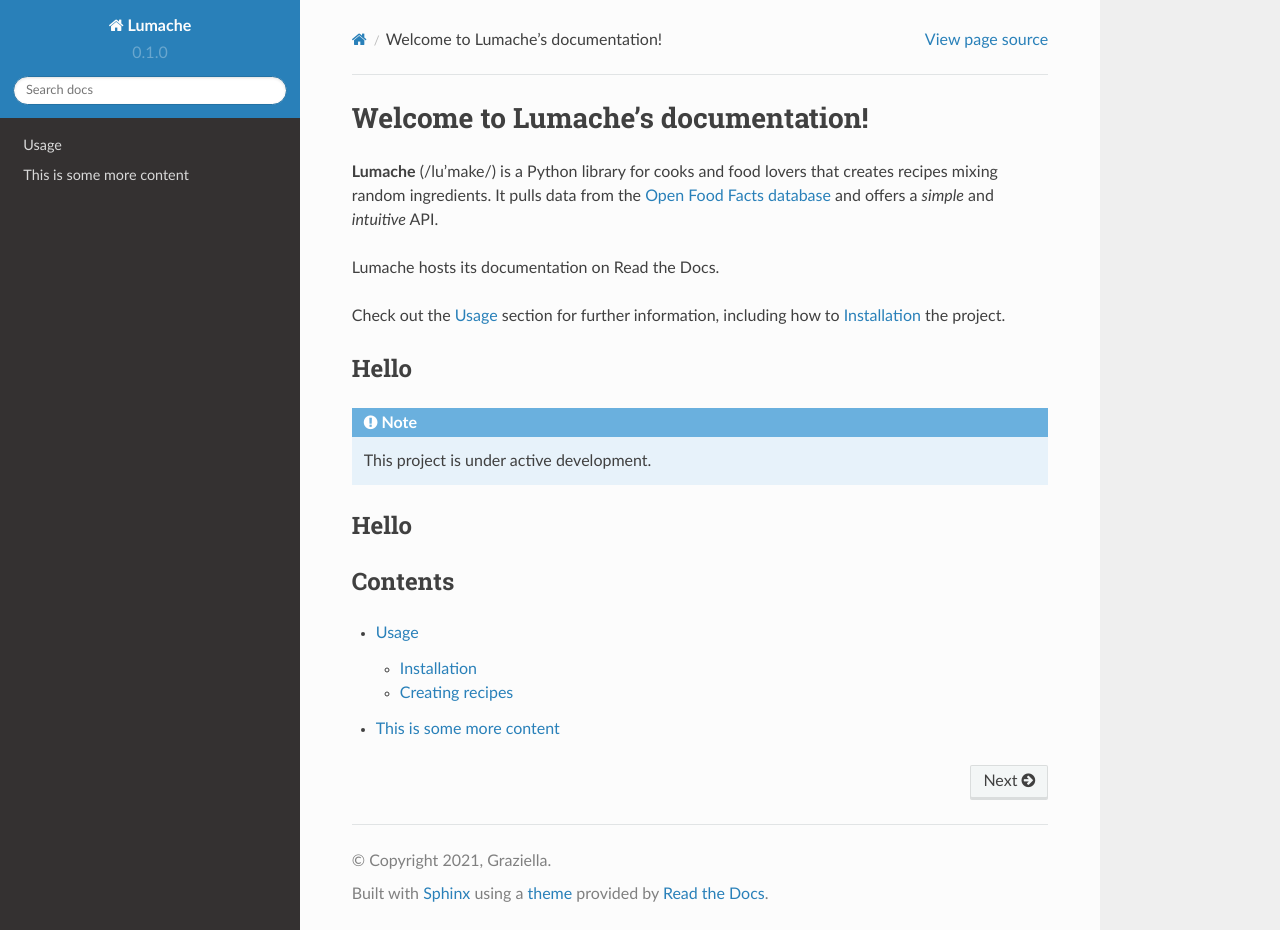
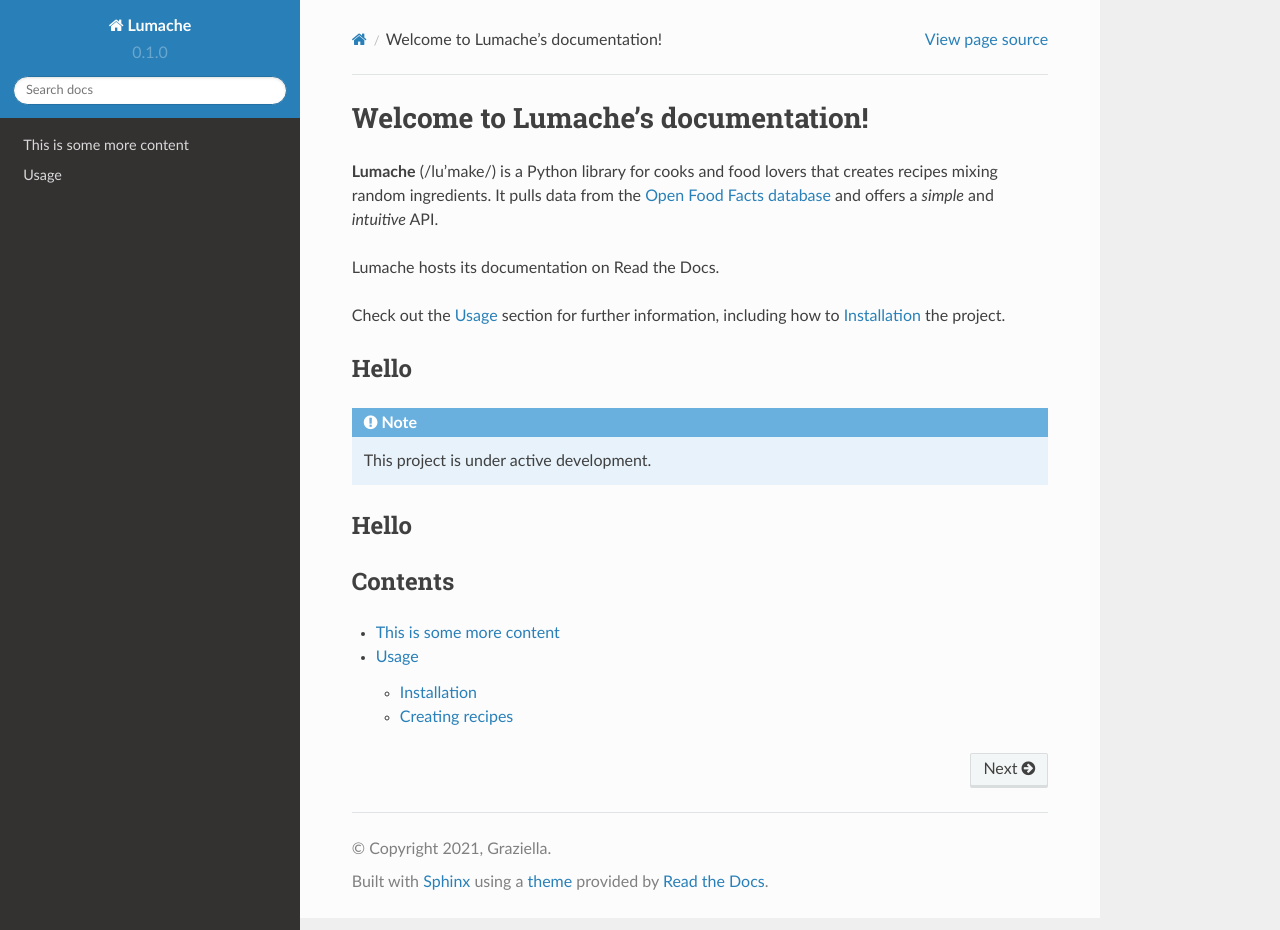
Before and after one commit to pjlee-deg/PyCSI-trial-documentation-v2, a Sphinx documentation site: the page built from docs/source/index.rst, in a window 1280 px wide and 930 px high. Built offline with Sphinx 7.4.7 and the Read the Docs theme 2.0.0, drawn with Linux system fonts in a browser that asks for light colours; pages that are not in the unit, such as notebooks, are missing from menus.

```diff
--- a/docs/source/index.rst
+++ b/docs/source/index.rst
@@ -25,6 +25,6 @@ Contents
 
 .. toctree::
 
+   hello
    usage
    API
-   hello
```
